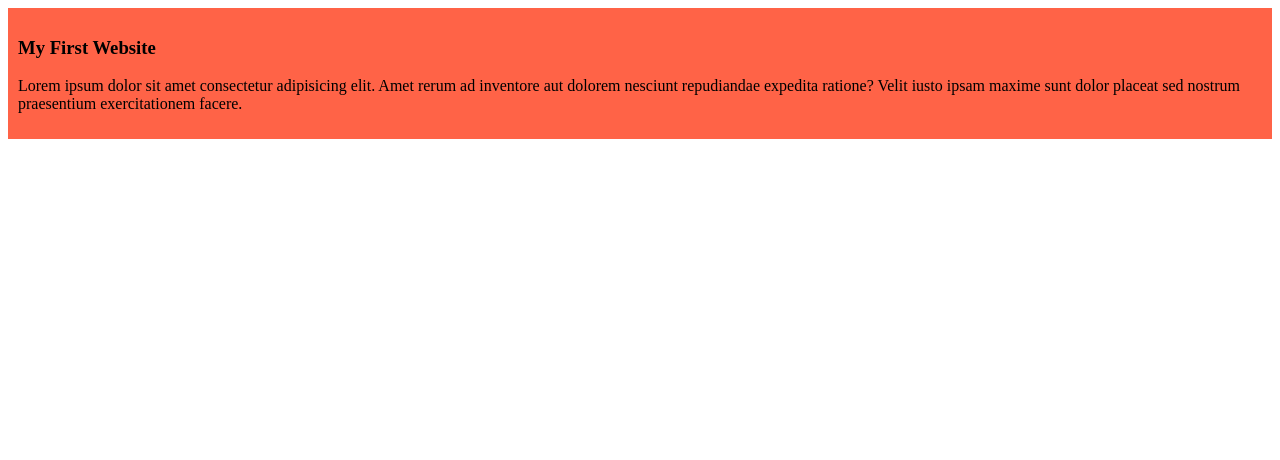
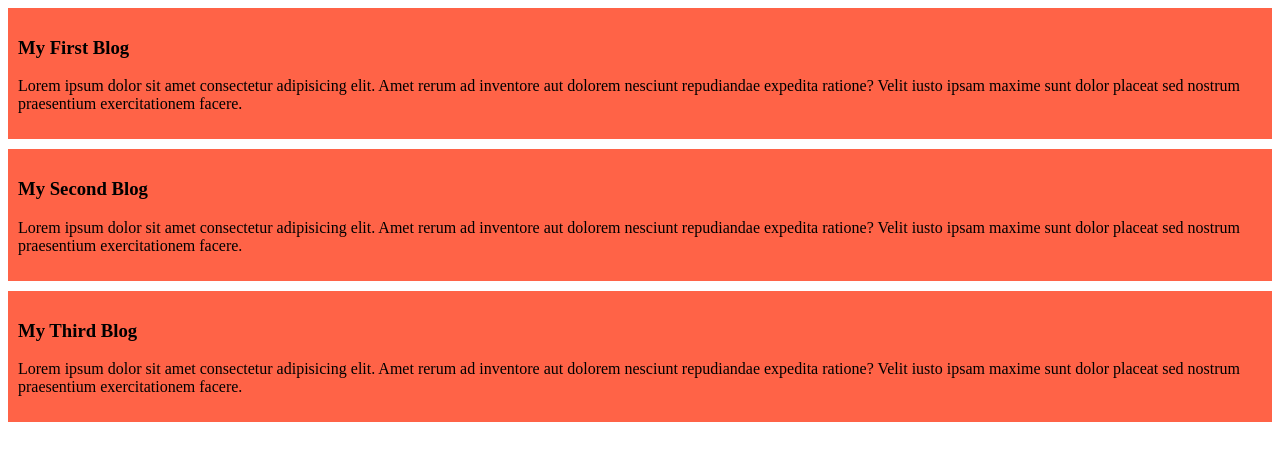
Before and after one commit to utopian7/my-first-simple-website, a plain HTML site: page index.html in a window 1280 px wide. Drawn offline with Linux system fonts and the light colour scheme.

Commit message:
added the second and third blog

```diff
--- a/index.html
+++ b/index.html
@@ -8,7 +8,15 @@
 </head>
 <body>
     <div>
-        <h3>My First Website</h3>
+        <h3>My First Blog</h3>
+        <p>Lorem ipsum dolor sit amet consectetur adipisicing elit. Amet rerum ad inventore aut dolorem nesciunt repudiandae expedita ratione? Velit iusto ipsam maxime sunt dolor placeat sed nostrum praesentium exercitationem facere.</p>
+    </div>
+    <div>
+        <h3>My Second Blog</h3>
+        <p>Lorem ipsum dolor sit amet consectetur adipisicing elit. Amet rerum ad inventore aut dolorem nesciunt repudiandae expedita ratione? Velit iusto ipsam maxime sunt dolor placeat sed nostrum praesentium exercitationem facere.</p>
+    </div>
+    <div>
+        <h3>My Third Blog</h3>
         <p>Lorem ipsum dolor sit amet consectetur adipisicing elit. Amet rerum ad inventore aut dolorem nesciunt repudiandae expedita ratione? Velit iusto ipsam maxime sunt dolor placeat sed nostrum praesentium exercitationem facere.</p>
     </div>
 
--- a/styles/blog.css
+++ b/styles/blog.css
@@ -1,4 +1,5 @@
 div{
     background-color: tomato;
     padding: 10px;
+    margin-bottom: 10px;
 }
```
